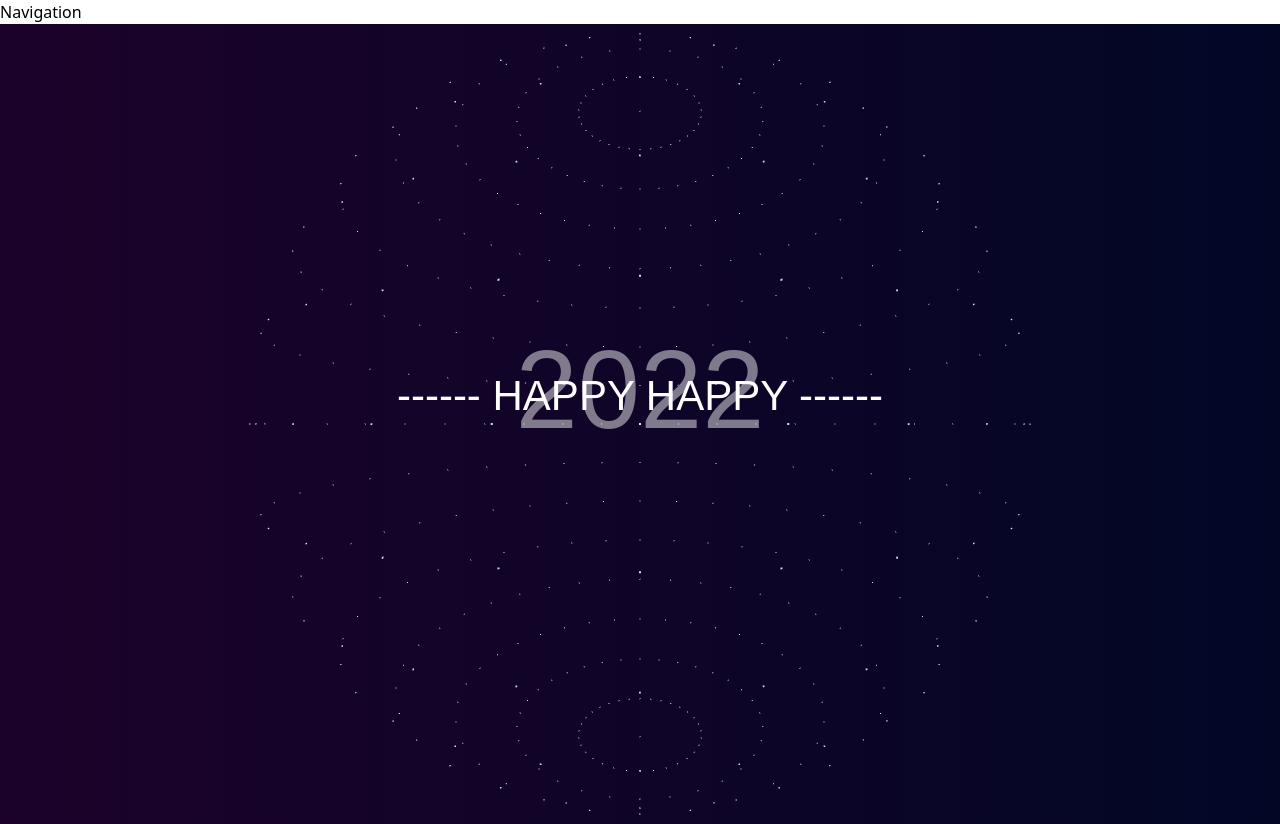
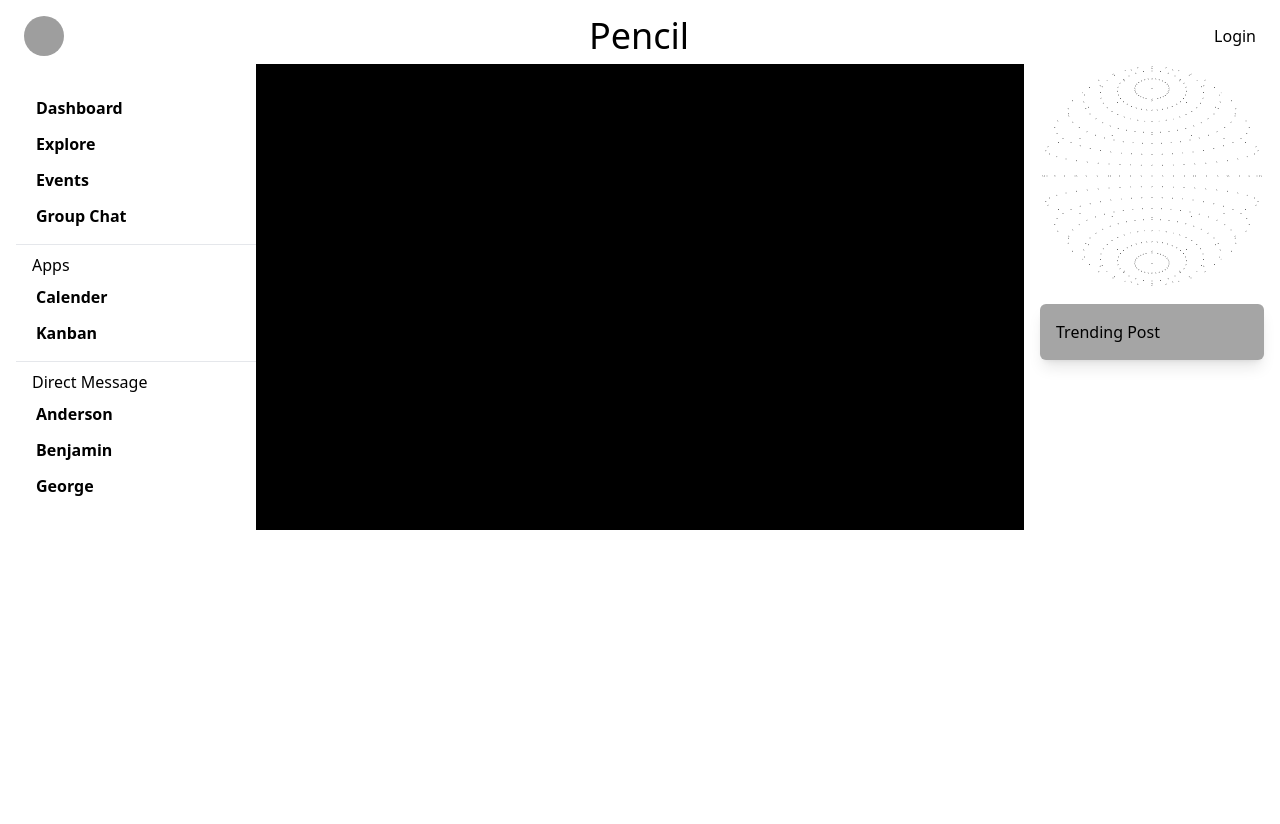
Before and after one commit to iamsid47/pensil-landing-page, a React (Create React App) app: page / in a window 1280 px wide. After the commit the page ends 800 px from the top, so only its background shows below. Built offline with nearby package versions, Linux system fonts and the light colour scheme; grey boxes are pictures that could not be loaded.

Commit message:
Designed the side bar

```diff
--- a/src/components/Circle2.jsx
+++ b/src/components/Circle2.jsx
@@ -14,7 +14,7 @@ export default function Circle2() {
     onPointerOut={(event)=> sethover(false)}
      >
         <sphereBufferGeometry attach='geometry' args={[3]}/>
-        <PointMaterial color="#66F6FF" size={hover?"0.03":"0.01"} />
+        <PointMaterial color="#000" size={hover?"0.03":"0.01"} />
     </points>;
 
 }
--- a/src/pages/hero.jsx
+++ b/src/pages/hero.jsx
@@ -5,26 +5,76 @@ import { OrbitControls } from "@react-three/drei";
 
 function Hero() {
   return (
-    <div className="main-container bg-gradient-to-r from-[#1c022a] to-[#020726]">
-      <div className="nav bg-white">Navigation</div>
-      {/* _______ 3D CIRCLE _________ */}
-      <div className="relative h-screen">
-        <Canvas camera={{ fov: 75, near: 0.1, far: 1000, position: [0, 0, 5] }}>
-          <OrbitControls enableZoom={false} />
-          <ambientLight intensity={0.5} />
-          <directionalLight position={[-2, 5, 2]} intensity={0.5} />
-          <Circle />
-        </Canvas>
+    <div className="main-container py-2">
+      <div className="nav bg-white px-2 py-2">
+        <div className="flex place-content-between mx-4">
+        <img
+            class="w-10 h-10 relative rounded-full"
+            src="https://encrypted-tbn0.gstatic.com/images?q=tbn:ANd9GcRnNEGd_0C7SMlckxJD2HCR5vBWwGlBOSWrlD83IUBYUA&s"
+            alt="Profile"
+          />
+          <span className="text-4xl hidden md:block">Pencil</span>
+          <button className="leding-10">Login</button>
+        </div>
       </div>
       {/** Hero Section______________________________________ */}
-      <div className="hero-section w-full absolute  top-72 md:top-96  text-white">
-        <div className=" grid w-full content-center justify-items-center text-white ">
-          <p className="relative font-mont text-[112px] text-[#f5f5f57d] leading-3">2022</p>
-          <p className="absolute font-oswald text-[42px] text-white leading-6">------ HAPPY HAPPY ------</p>
+
+      <div className="grid grid-cols-1 md:grid-cols-5 bg-white w-full">
+        <div className="grid px-4 py-4">
+          <ul className="px-4 py-2">
+            <li className="my-1 py-1 px-1 rounded-md font-semibold w-52 hover:bg-cyan-400">Dashboard</li>
+            <li className="my-1 py-1 px-1 rounded-md font-semibold w-52 hover:bg-cyan-400">Explore</li>
+            <li className="my-1 py-1 px-1 rounded-md font-semibold w-52 hover:bg-cyan-400">Events</li>
+            <li className="my-1 py-1 px-1 rounded-md font-semibold w-52 hover:bg-cyan-400">Group Chat</li>
+          </ul>
+          <hr />
+          <ul className="px-4 py-2">
+            <li >Apps</li>
+            <li className="my-1 py-1 px-1 rounded-md font-semibold w-52 hover:bg-cyan-400">Calender</li>
+            <li className="my-1 py-1 px-1 rounded-md font-semibold w-52 hover:bg-cyan-400">Kanban</li>
+          </ul>
+          <hr />
+          <ul className="px-4 py-2">
+            <li >Direct Message</li>
+            <li className="my-1 py-1 px-1 rounded-md font-semibold w-52 hover:bg-cyan-400">Anderson</li>
+            <li className="my-1 py-1 px-1 rounded-md font-semibold w-52 hover:bg-cyan-400">Benjamin</li>
+            <li className="my-1 py-1 px-1 rounded-md font-semibold w-52 hover:bg-cyan-400">George</li>
+          </ul>
+        </div>
+        <div className="bg-black col-span-3">
+          abcd
+        </div>
+        <div className="bg-white">
+        <div className="relative h-56">
+          <Canvas camera={{ fov: 75, near: 0.1, far: 1000, position: [0, 0, 5] }}>
+            <OrbitControls enableZoom={false} />
+            <ambientLight intensity={0.5} />
+            <directionalLight position={[-2, 5, 2]} intensity={0.5} />
+            <Circle />
+          </Canvas>
+          </div>
+          <div className="px-4 py-4 ">
+            <div className="px-4 py-4 bg-[#a5a5a5] rounded-md shadow-lg">
+              <div>
+                Trending Post
+              </div>
+            </div>
+          </div>
         </div>
       </div>
+
     </div>
   );
 }
 
 export default Hero;
+
+/* _______ 3D CIRCLE _________
+<div className="relative ">
+<Canvas camera={{ fov: 75, near: 0.1, far: 1000, position: [0, 0, 5] }}>
+  <OrbitControls enableZoom={false} />
+  <ambientLight intensity={0.5} />
+  <directionalLight position={[-2, 5, 2]} intensity={0.5} />
+  <Circle />
+</Canvas>
+</div> */
```
